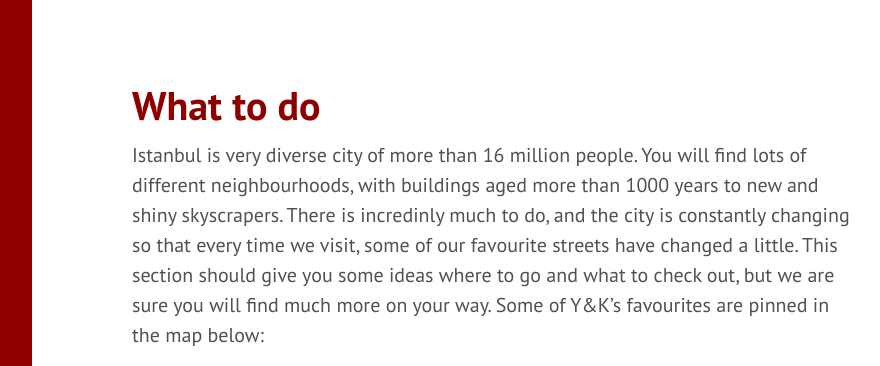
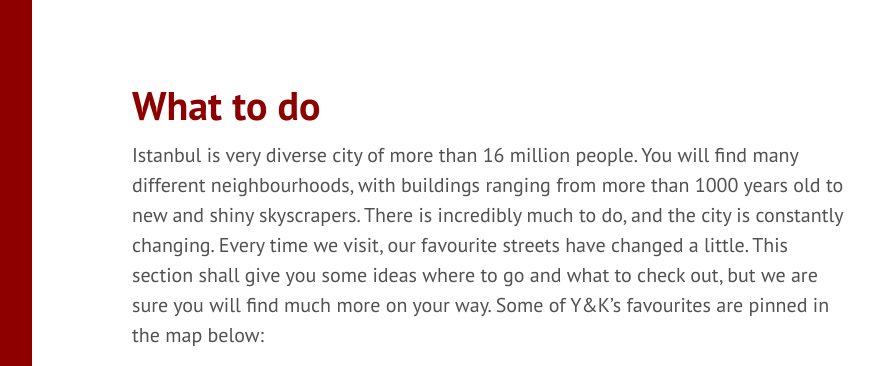
Before and after one commit to ykcelebrations/ykcelebrations.github.io, a Jekyll site: the page built from 2_what-to-do.md, in a window 1280 px wide and 900 px high, cut to the strip 0-366 px from the top of the window. Shown: the whole strip, without its empty margins (328-1208 px from the left). Built offline with Jekyll 4.4.1, drawn with Linux system fonts in a browser that asks for light colours.

Commit message:
fixed typos

```diff
--- a/2_what-to-do.md
+++ b/2_what-to-do.md
@@ -3,7 +3,7 @@ layout: page
 title: What to do
 ---
 
-Istanbul is very diverse city of more than 16 million people. You will find lots of different neighbourhoods, with buildings aged more than 1000 years to new and shiny skyscrapers. There is incredinly much to do, and the city is constantly changing so that every time we visit, some of our favourite streets have changed a little. This section should give you some ideas where to go and what to check out, but we are sure you will find much more on your way. Some of Y&K's favourites are pinned in the map below:
+Istanbul is very diverse city of more than 16 million people. You will find many different neighbourhoods, with buildings ranging from more than 1000 years old to new and shiny skyscrapers. There is incredibly much to do, and the city is constantly changing. Every time we visit, our favourite streets have changed a little. This section shall give you some ideas where to go and what to check out, but we are sure you will find much more on your way. Some of Y&K's favourites are pinned in the map below:
 <div class="container">
  <iframe src="https://www.google.com/maps/d/embed?mid=138M5bxxC5tfnbhNUaJcbkChrfkainsc&ehbc=2E312F&noprof=1" width="100%" height="500px"></iframe>
 </div>
```
